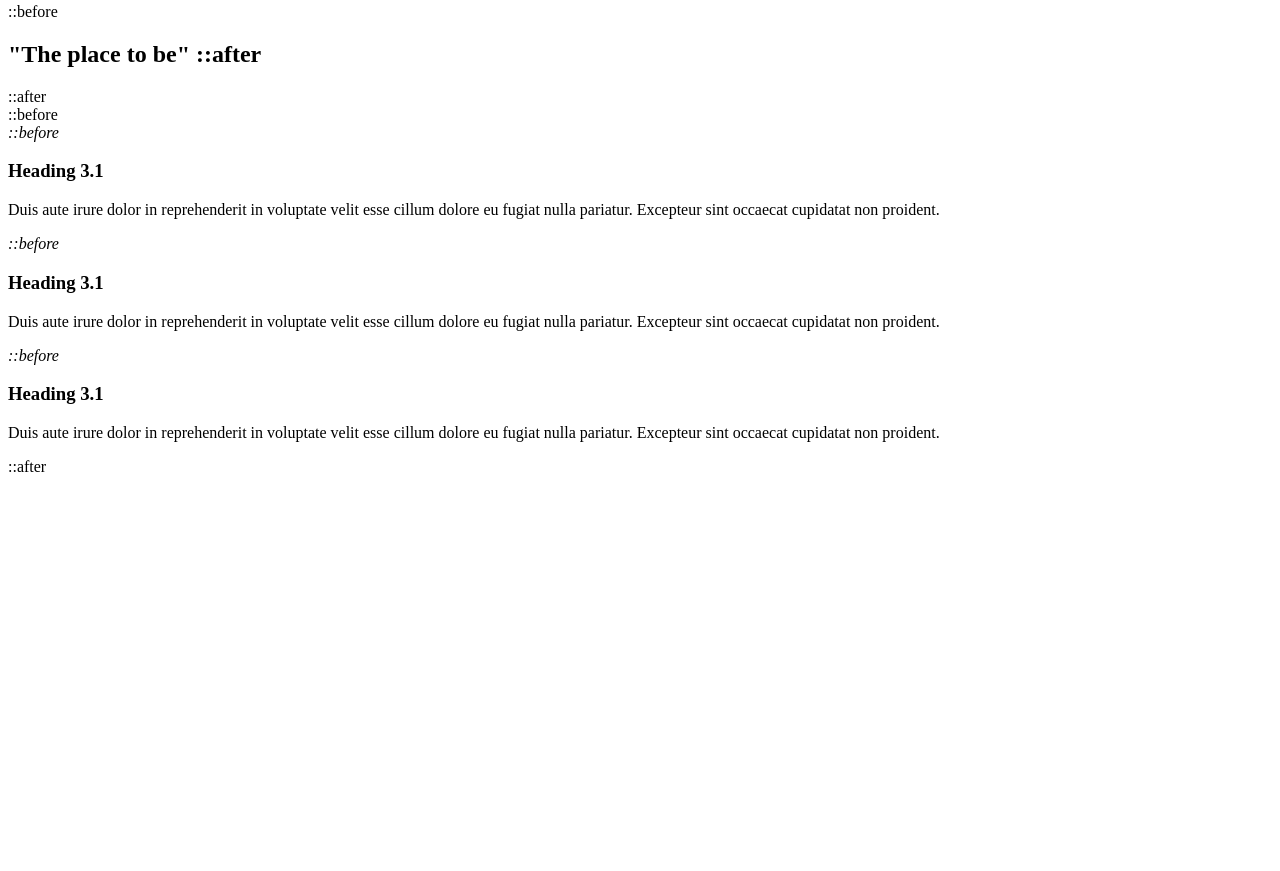
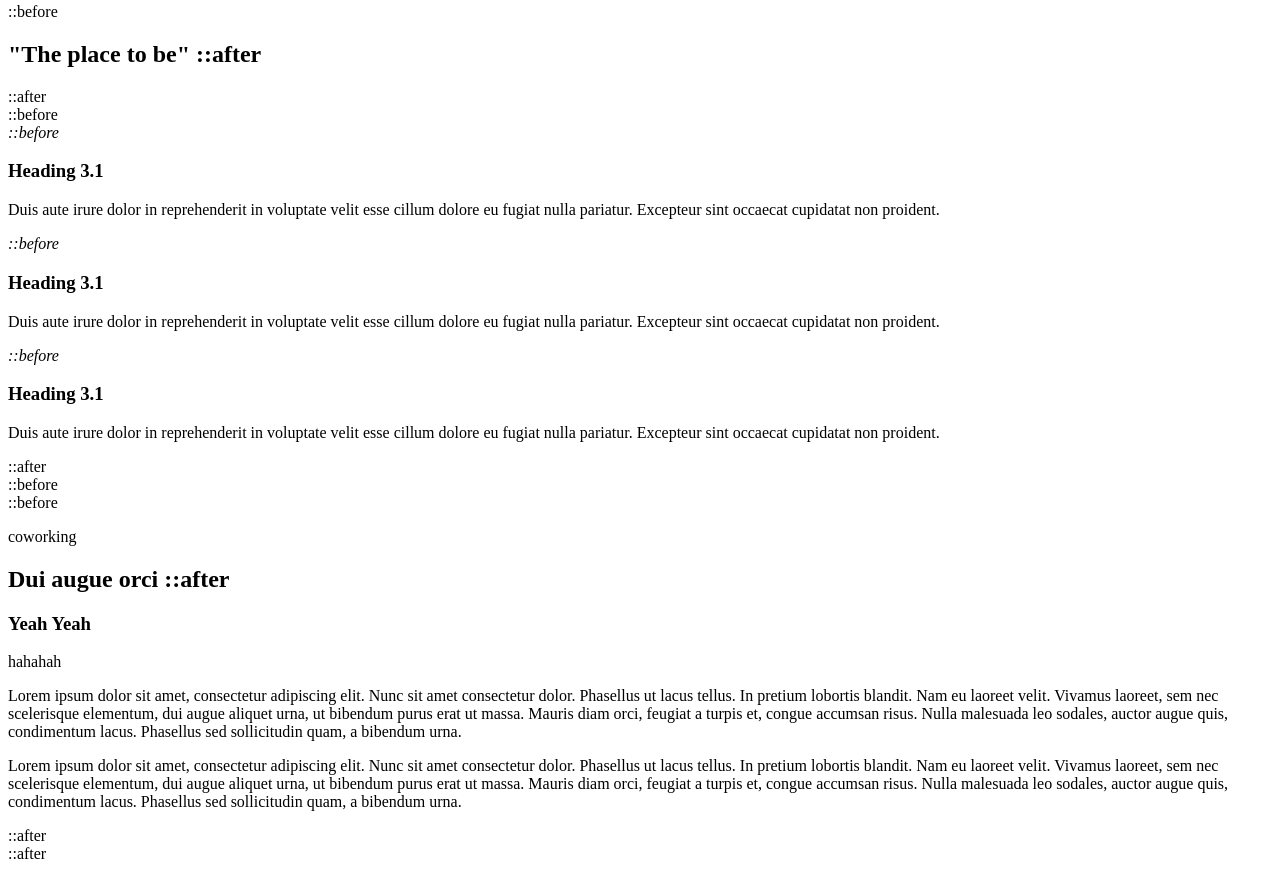
Before and after one commit to DevDownUnder/the-office, a plain HTML site: page index.html in a window 1280 px wide. Shown: the part 512-1383 px from the top of the page. Before the commit the page ends 996 px from the top, so only its background shows below. Drawn offline with Linux system fonts and the light colour scheme.

Commit message:
Section 3 BEM complete

```diff
--- a/index.html
+++ b/index.html
@@ -134,6 +134,41 @@
             </div>
         </div>
     </section>
+    <!--SECTION 3-->
+    <section>
+        <div class="section3__container">
+            <div class="section3__image__column" style="background-image: "></div>
+            <div class="section3__wrapper">
+                ::before
+                <div class="section3__row">
+                    ::before
+                    <!--may need to input data-sr-id="2" after class -->
+                    <div class="section3__label__reveal"style="; visibility: visible;  -webkit-transform: translateY(0) scale(1); opacity: 1;transform: translateY(0) scale(1); opacity: 1;-webkit-transition: -webkit-transform 0.5s cubic-bezier(0.6, 0.2, 0.1, 1) 0s, opacity 0.5s cubic-bezier(0.6, 0.2, 0.1, 1) 0s; transition: transform 0.5s cubic-bezier(0.6, 0.2, 0.1, 1) 0s, opacity 0.5s cubic-bezier(0.6, 0.2, 0.1, 1) 0s; ">
+                        <p>coworking</p>
+                    </div>
+                    <div class="section3__text__column">
+                        <h2>Dui augue orci
+                            ::after
+                        </h2>
+                        <h3>Yeah Yeah</h3>
+                        <p>hahahah</p>
+                        <p>Lorem ipsum dolor sit amet, consectetur adipiscing elit. Nunc sit amet consectetur dolor. Phasellus ut
+                                lacus tellus. In pretium lobortis blandit. Nam eu laoreet velit. Vivamus laoreet, sem nec scelerisque
+                                elementum, dui augue aliquet urna, ut bibendum purus erat ut massa. Mauris diam orci, feugiat a turpis
+                                et, congue accumsan risus. Nulla malesuada leo sodales, auctor augue quis, condimentum lacus. Phasellus
+                                sed sollicitudin quam, a bibendum urna.</p>
+                        <p>Lorem ipsum dolor sit amet, consectetur adipiscing elit. Nunc sit amet consectetur dolor. Phasellus ut
+                                lacus tellus. In pretium lobortis blandit. Nam eu laoreet velit. Vivamus laoreet, sem nec scelerisque
+                                elementum, dui augue aliquet urna, ut bibendum purus erat ut massa. Mauris diam orci, feugiat a turpis
+                                et, congue accumsan risus. Nulla malesuada leo sodales, auctor augue quis, condimentum lacus. Phasellus
+                                sed sollicitudin quam, a bibendum urna.</p>
+                    </div>
+                    ::after
+                </div>
+                ::after
+            </div>
+        </div>
+    </section>
 
 
 
--- a/style.css
+++ b/style.css
@@ -71,3 +71,17 @@
 .CTA__one__icon{}
 
 .CTA__one__text-center{}
+
+/*SECTION 3*/
+
+.section3__container{}
+
+.section3__image__column{}
+
+.section3__wrapper{}
+
+.section3__row{}
+
+.section3__label__reveal{}
+
+.section3__text__column{}
```
